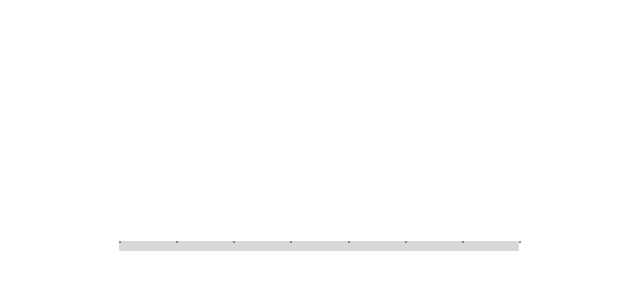
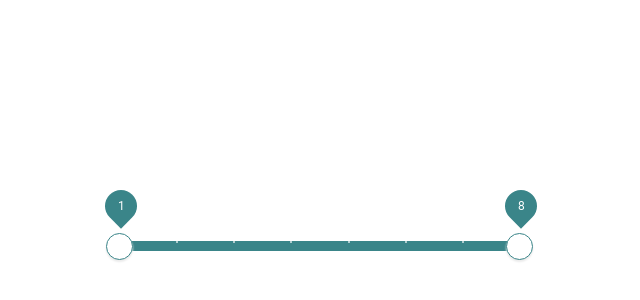
Before and after one commit to MarinaFroes/interplay-of-components, a React (Create React App) app: page / in a window 1280 px wide. Shown: the part 302-602 px from the top of the page, without its empty margins (321-961 px from the left). Built offline with nearby package versions, Linux system fonts and the light colour scheme.

Commit message:
feat: Remove props add redux

```diff
--- a/src/components/RangeSlider.tsx
+++ b/src/components/RangeSlider.tsx
@@ -1,6 +1,9 @@
 import React from 'react';
 import { withStyles, makeStyles } from '@material-ui/core/styles';
 import Slider from '@material-ui/core/Slider';
+import { useSelector, useDispatch } from 'react-redux';
+import { startGraphs, updateGraphs } from '../actions/actions';
+import { store } from './store';
 
 const useStyles = makeStyles({
   root: {
@@ -54,14 +57,44 @@
   );
 }
 
-interface ISliderProps {
-  values: number[];
-  onChange: any;
-  max: number;
-}
+function RangeSlider() {
+  // GET STORE DATA
+  const data: any = useSelector(state => state);
 
-function RangeSlider(props: ISliderProps) {
-  const { values, onChange, max } = props;
+  const activityOccurrences = data.activityOccurrences;
+
+  const storedDataObject = data.dataObject;
+
+  const storedSliderValue = data.sliderValue;
+
+  // SET INITIAL STATE
+  const [sliderValue, setSliderValue] = React.useState<number[]>([1, activityOccurrences.length]);
+
+  // // ACTIONS
+  const dispatch = useDispatch();
+  const startAction = (activityOccurrences: any) => dispatch(startGraphs(activityOccurrences));
+  const updateAction = (activityOccurrences: any, newValue: any) => dispatch(updateGraphs(activityOccurrences, newValue));
+
+  React.useEffect(() => {
+    console.log('useEffect called');
+    console.log(storedSliderValue.length);
+    console.log(Object.keys(storedDataObject).length);
+    console.log(activityOccurrences);
+    // || Object.keys(storedDataObject).length === 0
+    if (storedSliderValue.length === 0 || Object.keys(storedDataObject).length === 0) {
+      console.log('call start action');
+      startAction(activityOccurrences);
+      console.log(`store: ${store.getState().sliderValue}`);
+    } else {
+      console.log('call update action');
+      updateAction(activityOccurrences, sliderValue);
+    }
+  }, [sliderValue]);
+
+  const handleChange = (event: any, newValue: any): void => {
+    setSliderValue(newValue);
+  };
+
   const classes = useStyles();
 
   return (
@@ -69,11 +102,11 @@
       <ActivitySlider
         ThumbComponent={ActivitySliderThumbComponent}
         aria-label="range-slider"
-        defaultValue={values}
-        onChange={onChange}
+        defaultValue={sliderValue}
+        onChange={handleChange}
         valueLabelDisplay="on"
         marks={true}
-        max={max}
+        max={activityOccurrences.length}
         min={1}
       />
     </div>
```
